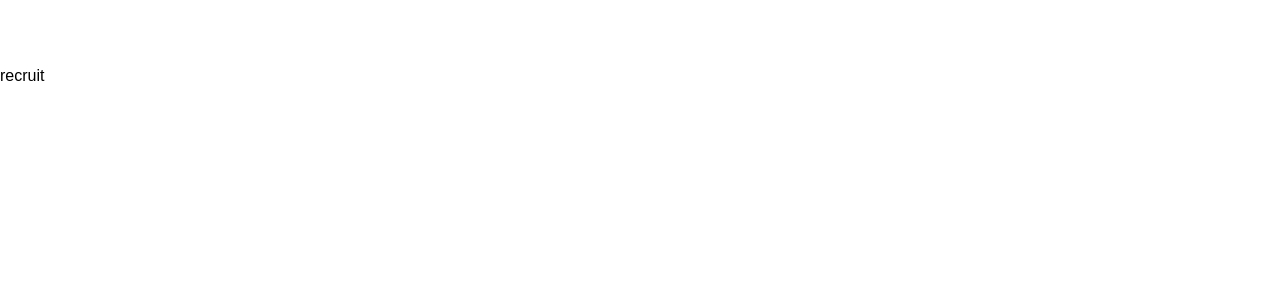
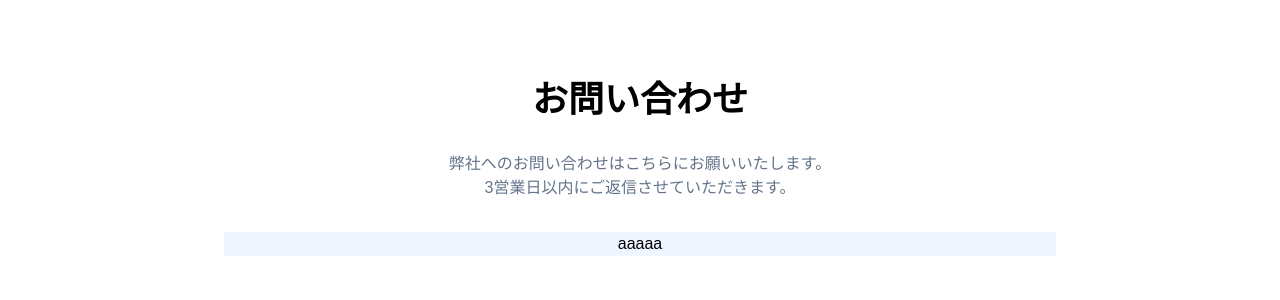
Before and after one commit to bbbyk105/vital, a Next.js app: page /recruit in a window 1280 px wide. Shown: the top 300 px of the page. Built offline with nearby package versions, Linux system fonts and the light colour scheme.

Commit message:
form作成開始

```diff
--- a/app/recruit/page.tsx
+++ b/app/recruit/page.tsx
@@ -1,7 +1,19 @@
 export default function recruit() {
-    return (
-        <main>
-            <h2>recruit</h2>
-        </main>
-    )
+  return (
+    <main>
+      <div className=" max-w-[65%] mx-auto text-center">
+        <h1 className="font-extrabold text-xl md:text-4xl my-4">
+          お問い合わせ
+        </h1>
+        <p className="text-muted-foreground my-8">
+          弊社へのお問い合わせはこちらにお願いいたします。
+          <br />
+          3営業日以内にご返信させていただきます。
+        </p>
+        <div className="text-center mx-auto bg-blue-50">
+            <h1>aaaaa</h1>
+        </div>
+      </div>
+    </main>
+  );
 }
```
